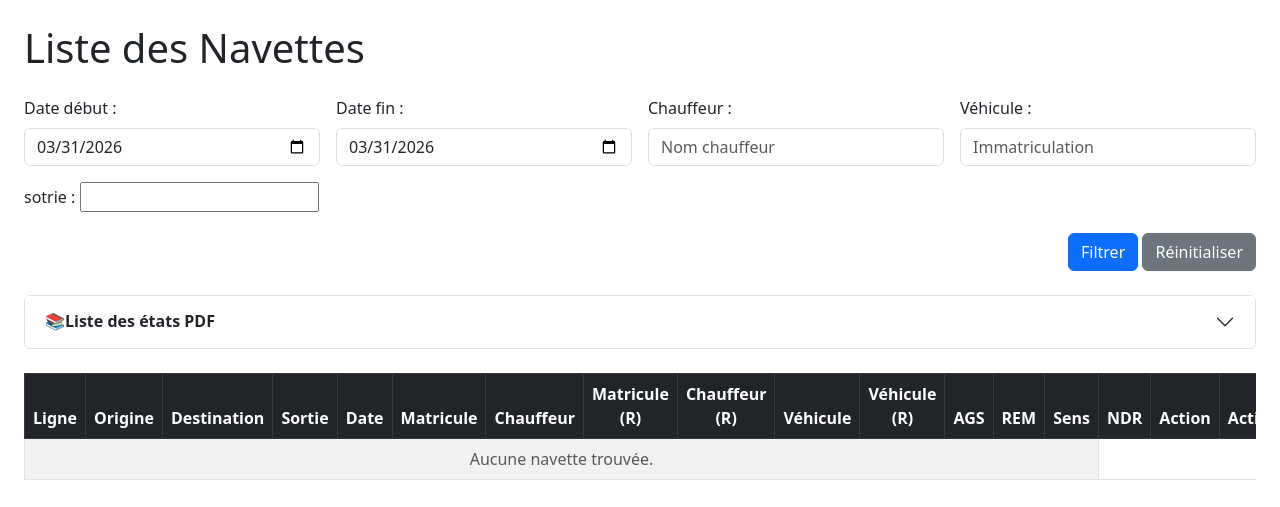
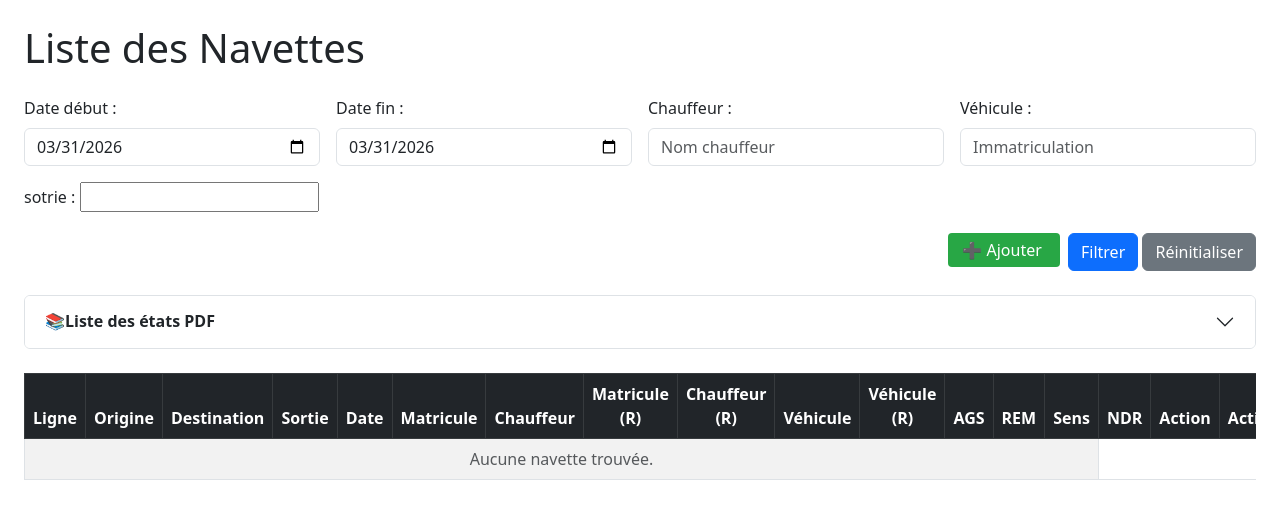
Before and after one commit to serviceprogrammation2-boop/monsite, a Django app: page /navettes/ in a window 1280 px wide. Shown: the top 507 px of the page. Run offline with Django 5.2, Linux system fonts and the light colour scheme; data that the repository does not hold is empty.

Commit message:
Fix: déplacement bouton Ajouter au-dessus de Réinitialiser

```diff
--- a/blog/templates/blog/navette_list.html
+++ b/blog/templates/blog/navette_list.html
@@ -52,6 +52,10 @@
         </div>
 
         <div class="col-12 text-end mt-3">
+            <a href="{% url 'navette_add' %}"
+            style="background:#28a745;color:white;padding:6px 14px;border-radius:4px;text-decoration:none;margin-right:8px;">
+            ➕ Ajouter
+            </a>
             <button type="submit" class="btn btn-primary">Filtrer</button>
             <button type="reset" class="btn btn-secondary">Réinitialiser</button>
         </div>
```
